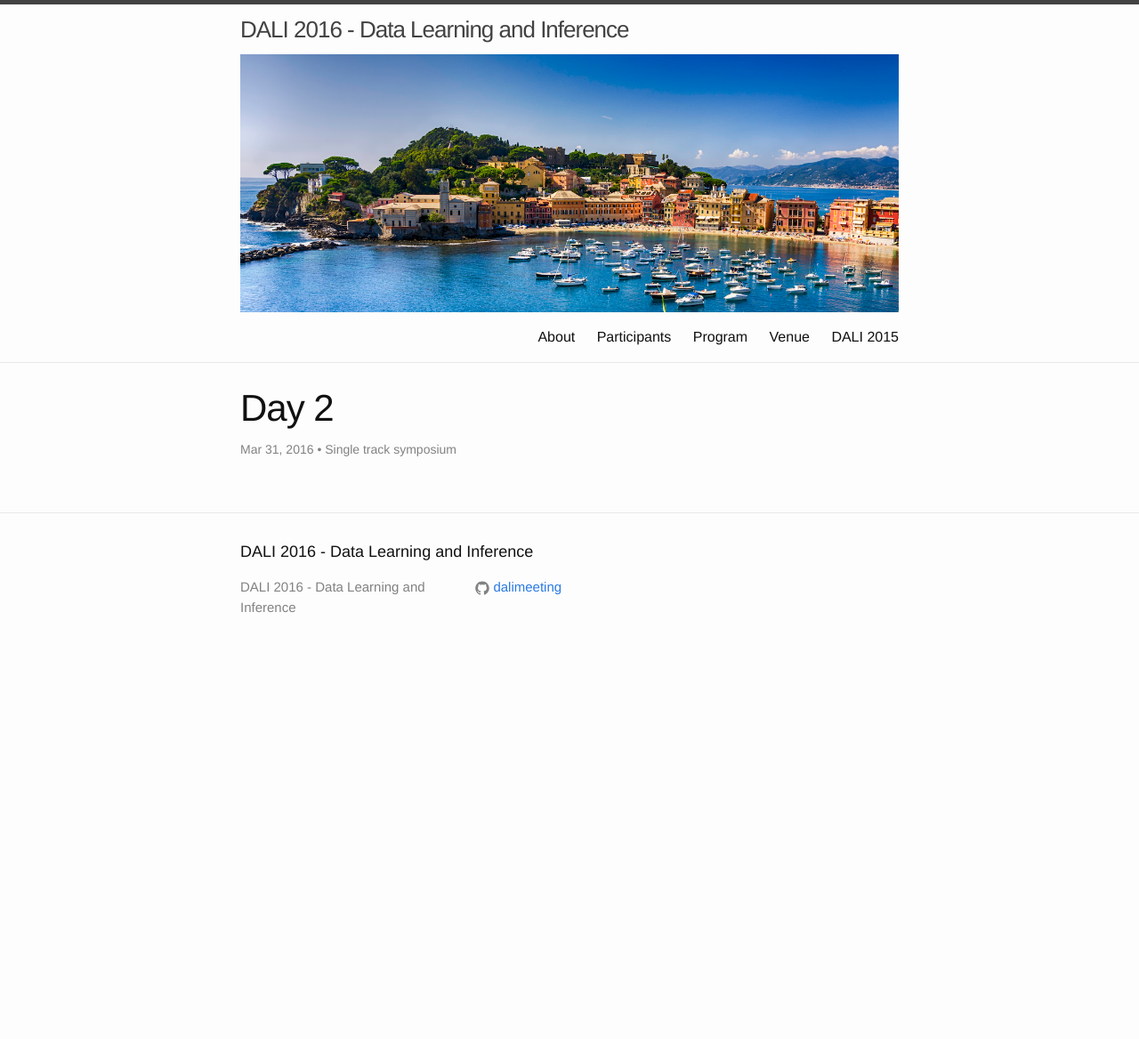
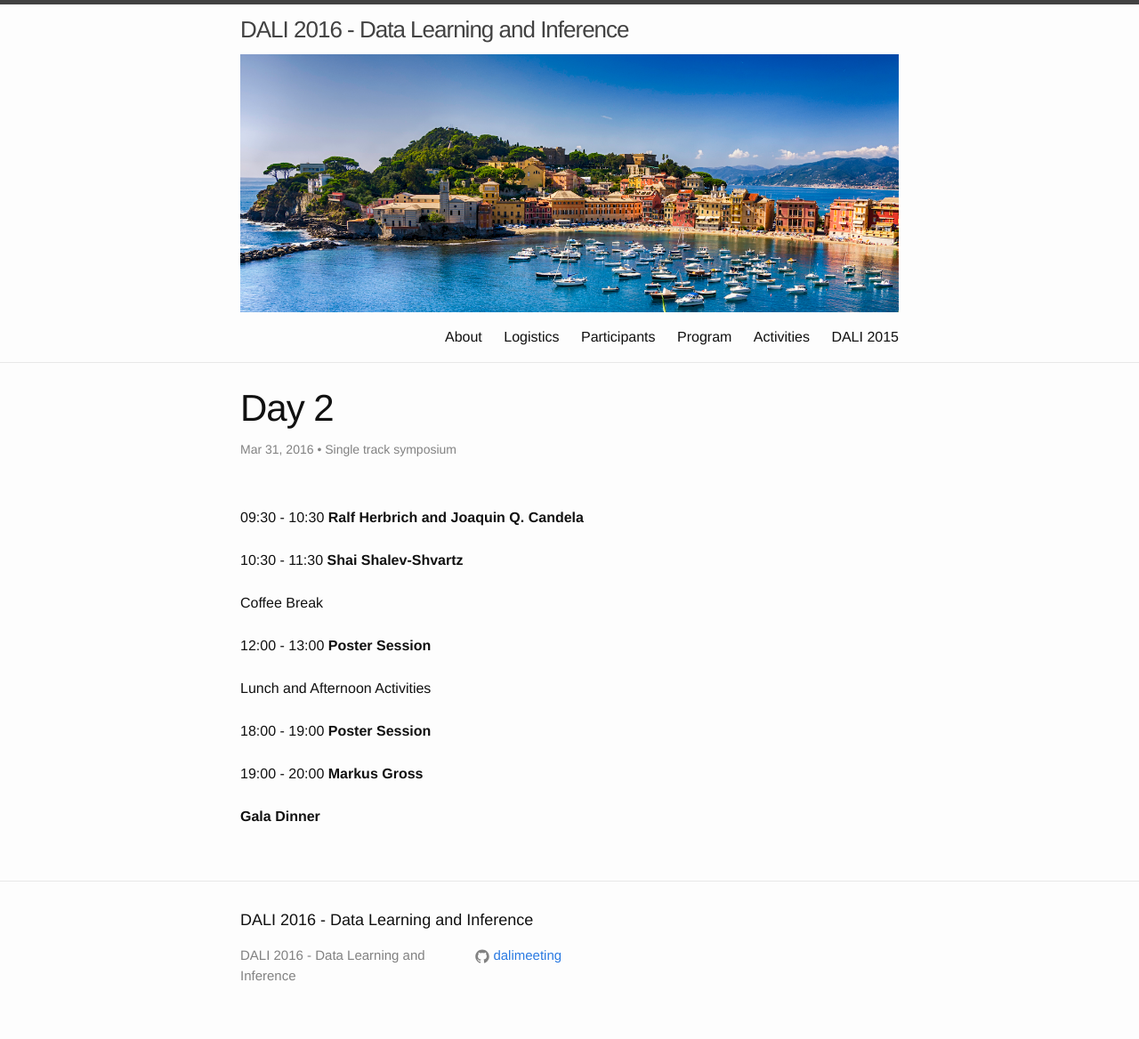
Before and after one commit to dalimeeting/dalimeeting.github.io, a Jekyll site: the page built from _posts/2016-03-31-day-2.md, in a window 1280 px wide. Shown: the whole page at 89% size. Built offline with Jekyll 4.4.1, drawn with Linux system fonts in a browser that asks for light colours; before the commit the page ends 900 px from its top, so only the background shows below that.

Commit message:
added: activities and logistics pages

```diff
--- a/_layouts/program.html
+++ b/_layouts/program.html
@@ -12,12 +12,13 @@ title: Program
   {{ content }}
 
   <p>We have lined up the following <strong>workshops</strong> (names of organisers in parentheses):</p>
+    <ul>
   {% for post in site.posts reversed %}
   {% if post.layout == "workshop" %}
-  <p><a href="{{ post.url | prepend: site.baseurl }}">{{ post.title }}</a> ({% if post.organizers %}{% for organizer in post.organizers %}{% if organizer.url %}<a href="{{ organizer.url }}">{% endif %}{{ organizer.firstname }} {{ organizer.lastname }}{% if organizer.url %}</a>{% endif %}{% if post.organizers | size>1 %}, {% endif %}{% endfor %}{% endif %} {{ post.date | date: "%A, %B %-d" }})</p>
+  <li><a href="{{ post.url | prepend: site.baseurl }}">{{ post.title }}</a> ({% if post.organizers %}{% for organizer in post.organizers %}{% if organizer.url %}<a href="{{ organizer.url }}">{% endif %}{{ organizer.firstname }} {{ organizer.lastname }}{% if organizer.url %}</a>{% endif %}{% if post.organizers | size>1 %}, {% endif %}{% endfor %}{% endif %} {{ post.date | date: "%A, %B %-d" }})</li>
   {% endif %}
   {% endfor %}
-
+    </ul>
 
   <br>
 
--- a/_posts/2016-03-31-day-2.md
+++ b/_posts/2016-03-31-day-2.md
@@ -2,4 +2,26 @@
 title:  "Day 2"
 layout: day
 tagline: "Single track symposium"
+
+talks:
+- title: "Ralf Herbrich and Joaquin Q. Candela"
+  start: "09:30"
+  end: "10:30"
+- title: "Shai Shalev-Shvartz"
+  start: "10:30"
+  end: "11:30"
+- title: ""
+  start: "Coffee Break "
+- title: "Poster Session"
+  start: "12:00"
+  end: "13:00"
+- title: ""
+  start: "Lunch and Afternoon Activities"
+- title: "Poster Session"
+  start: "18:00"
+  end: "19:00"
+- title: "Markus Gross"
+  start: "19:00"
+  end: "20:00"
+- title: "Gala Dinner"
 ---
--- /dev/null
+++ b/logistics.html
@@ -0,0 +1,4 @@
+---
+layout: logistics
+title: Logistics
+---
--- a/venue.html
+++ /dev/null
@@ -1,4 +0,0 @@
----
-layout: venue
-title: Venue
----
--- /dev/null
+++ b/z_events.html
@@ -0,0 +1,4 @@
+---
+layout: events
+title: Activities
+---
```
Also changed, not shown: _layouts/events.html (added, +82 -0 lines), _layouts/logistics.html (added, +64 -0 lines), _layouts/venue.html (deleted, +0 -12 lines), _posts/2016-03-30-learning-theory.md (+1 -1 lines), _posts/2016-03-30-recurrent-neural-networks.md (+1 -1 lines), assets/mappa_small.jpg (added), assets/puntamanara.jpeg (added).
